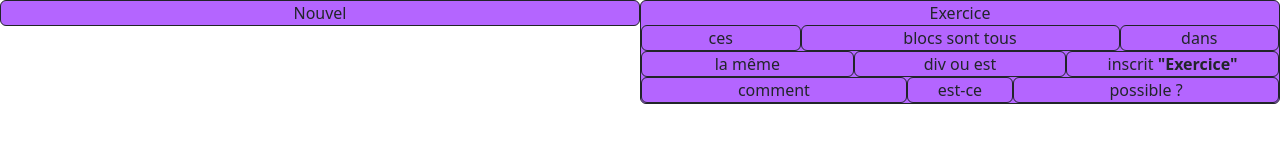
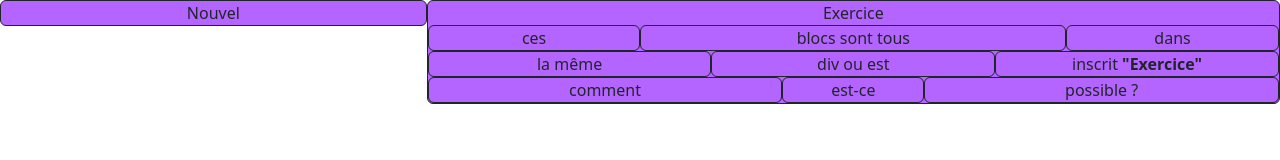
Before and after one commit to BurakTC/exercises-bootstrap, a plain HTML site: page ex2.html in a window 1280 px wide. Drawn offline with nearby package versions, Linux system fonts and the light colour scheme.

Commit message:
little correction

```diff
--- a/ex2.html
+++ b/ex2.html
@@ -15,12 +15,12 @@
 
   <div class="container-fluid text-center">
     <div class="row">
-            <div class="col-6">
+      <div class="col-4">
         <div class="row purple border border-dark rounded">
           <div class="col-12">Nouvel</div>
         </div>
       </div>
-            <div class="col-6 purple border border-dark rounded">
+      <div class="col-8 purple border border-dark rounded">
         <div class="row">
           <div class="col-12">Exercice</div>
         </div>
```
Lines whose indentation alone changed are shown as unchanged.
